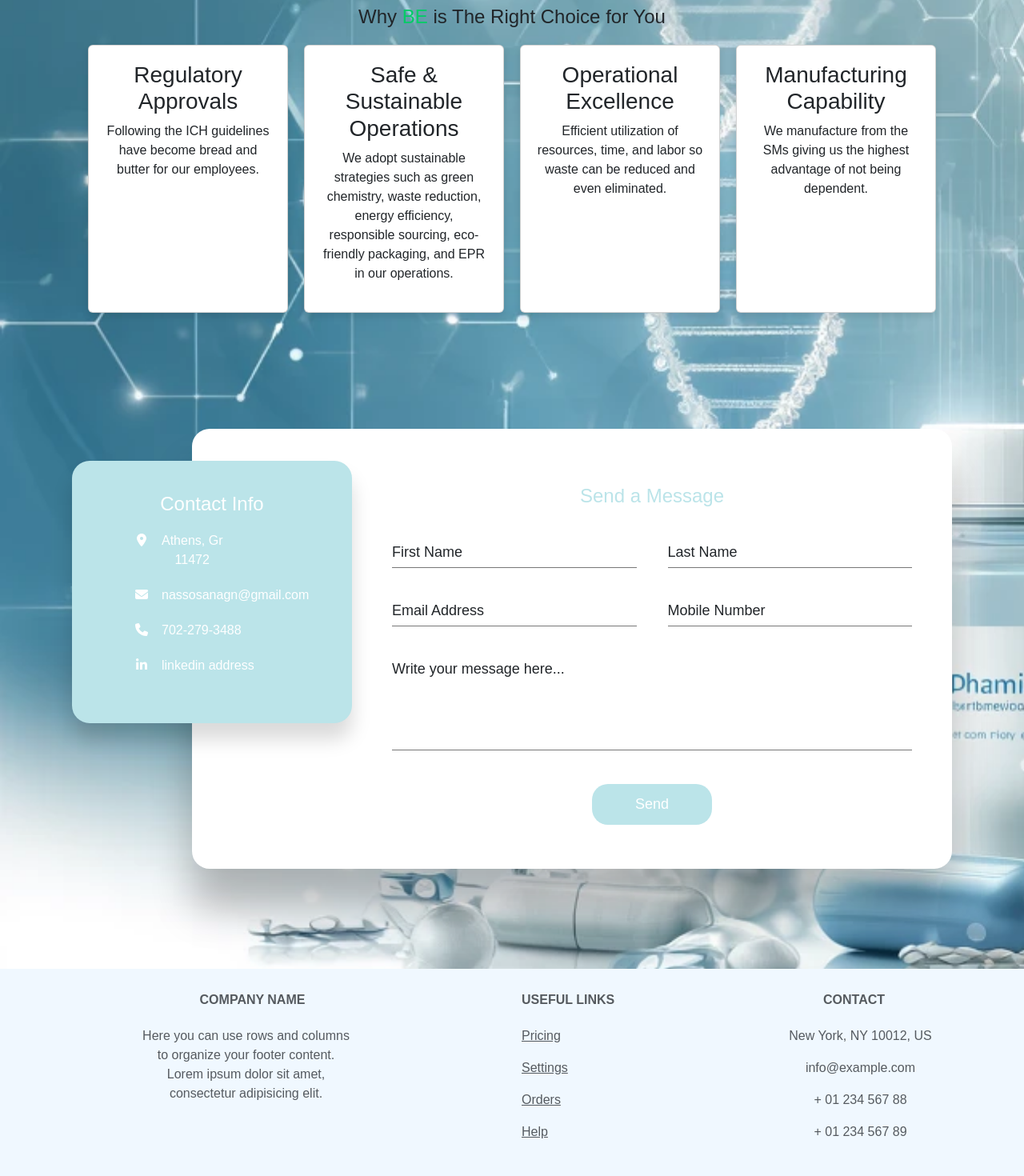
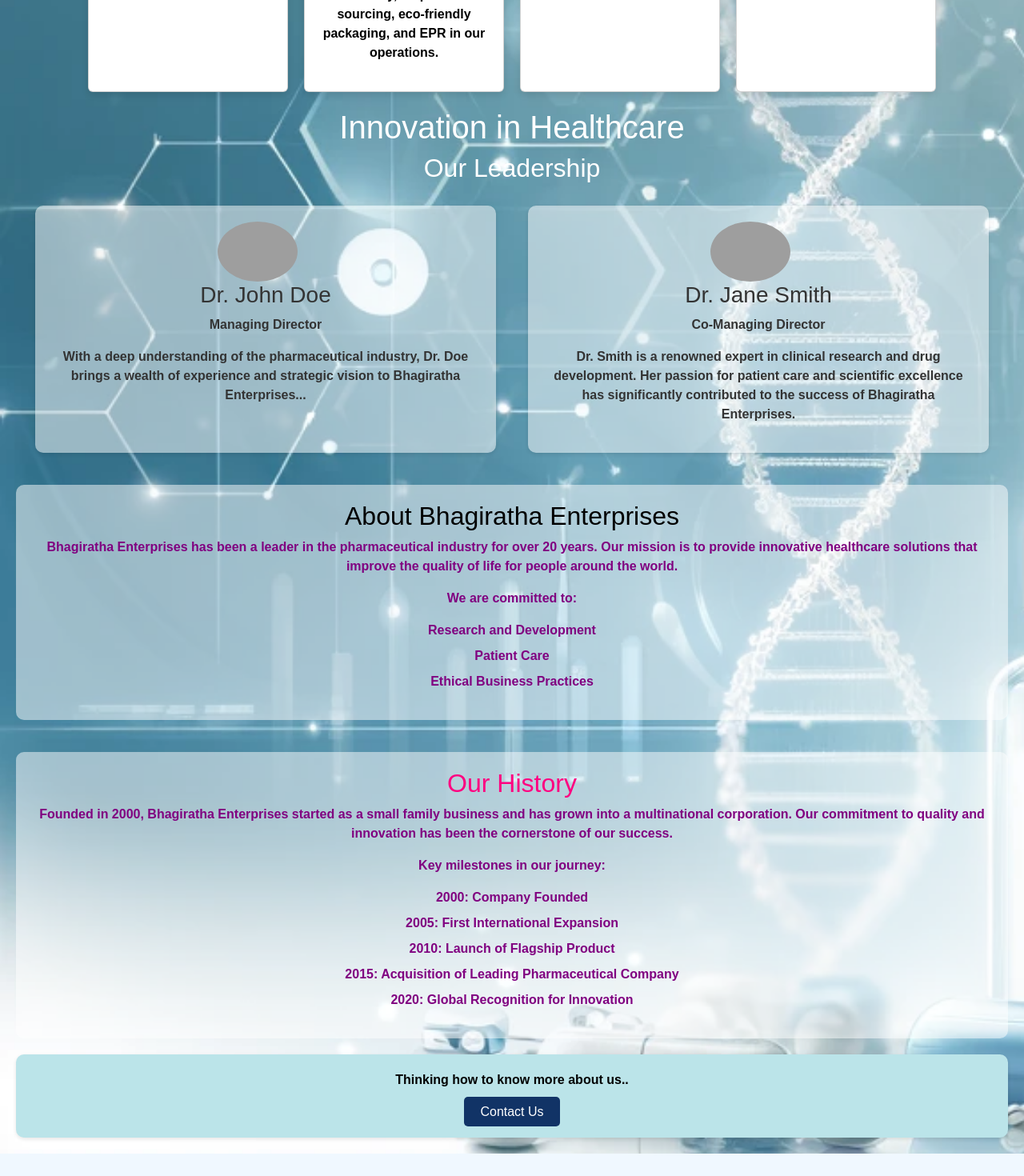
Before and after one commit to Naren1729/BE-Website, a React (Create React App) app: page / in a window 1280 px wide. Shown: the part 580-2050 px from the top of the page at 80% size. Built offline with nearby package versions, Linux system fonts and the light colour scheme; grey boxes are pictures that could not be loaded.

Commit message:
removed about us page and added them in home page

```diff
--- a/src/App.js
+++ b/src/App.js
@@ -9,6 +9,7 @@ import AboutUs from './Components/AboutUs';
 //import Footer from './Components/Footer';
 import Contactform from './Components/Contactform';
 
+
 function App() {
   return (
     <Router>
@@ -18,7 +19,6 @@ function App() {
           <div style={{ paddingTop: "40px" }}>
             <Routes>
               <Route path="/" element={<HomePage />} />
-              <Route path='/aboutus' element={<AboutUs/>} />
               <Route path="/products" element={<Products />} />
               <Route path="/user-form" element={<UserForm />} />
               <Route path="/contact" element={<Contactform />} />
--- a/src/Components/AboutUs.css
+++ b/src/Components/AboutUs.css
@@ -6,7 +6,17 @@
   display: flex;
   justify-content: space-between;
 }
-
+h2{
+  color: black;
+}
+p{
+  color: #800080;
+  font-weight: 600;
+}
+ul{
+  color: #800080;
+  font-weight: 600;
+}
 .leader-card {
   background-color: rgba(255, 255, 255, 0.5);
   /* 50% opacity */
--- a/src/Components/AboutUs.jsx
+++ b/src/Components/AboutUs.jsx
@@ -36,7 +36,7 @@ function AboutUs() {
 
       <section className="company-info">
         <div className="company-details">
-          <h2 style={{ color: 'cadetblue' }}>About Bhagiratha Enterprises</h2>
+          <h2 style={{ color: 'black' }}>About Bhagiratha Enterprises</h2>
           <p>Bhagiratha Enterprises has been a leader in the pharmaceutical industry for over 20 years. Our mission is to provide innovative healthcare solutions that improve the quality of life for people around the world.</p>
           <p>We are committed to:</p>
           <ul>
@@ -46,7 +46,7 @@ function AboutUs() {
           </ul>
         </div>
         <div className="company-history">
-          <h2 style={{ color: 'cadetblue' }}>Our History</h2>
+          <h2 style={{ color: '#FF0080' }}>Our History</h2>
           <p>Founded in 2000, Bhagiratha Enterprises started as a small family business and has grown into a multinational corporation. Our commitment to quality and innovation has been the cornerstone of our success.</p>
           <p>Key milestones in our journey:</p>
           <ul>
@@ -58,10 +58,6 @@ function AboutUs() {
           </ul>
         </div>
       </section>
-
-      <Contactform />
-
-      <Footer />
     </div>
   );
 }
--- a/src/Components/HomePage.css
+++ b/src/Components/HomePage.css
@@ -17,3 +17,38 @@
     color: aliceblue;
     margin-left: 40px;
 }
+
+.quote-section {
+    background-color: #F0F0F0; /* Light background color */
+    padding: 20px;
+  }
+
+  .quote-card {
+    background-color: #bbe4e9;
+    padding: 20px;
+    border-radius: 10px;
+    box-shadow: 0px 2px 5px rgba(0, 0, 0, 0.1);
+    text-align: center;
+    margin-bottom: 20px;
+    margin-left:20px;
+    margin-right:20px;
+  }
+
+  .quote-a {
+    font-size: 16px;
+    color: black; /* Dark text color */
+  }
+
+  .contact-button {
+    background-color: #113366; /* Main blue from logo */
+    color: white;
+    padding: 10px 20px;
+    border: none;
+    border-radius: 5px;
+    cursor: pointer;
+    text-decoration: none;
+  }
+
+  .contact-button:hover {
+    background-color: #00264d; /* Darker blue on hover */
+  }
--- a/src/Components/HomePage.jsx
+++ b/src/Components/HomePage.jsx
@@ -1,10 +1,10 @@
 import React from "react";
 import CarouselFade from "./Carousel";
 import Why from "./Why";
-import Contactform from "./Contactform";
-import Carousel1 from "./Carousel1";
 import Footer from "./Footer";
 import "./HomePage.css";
+import AboutUs from "./AboutUs";
+import {Link} from "react-router-dom";
 
 function HomePage() {
   return (
@@ -19,9 +19,14 @@ function HomePage() {
         "Dedicated to healing, inspired by science, driven by compassion."
       </h1>
       {/* <CarouselFade /> */}
-      <Carousel1 />
       <Why />
-      <Contactform />
+      <AboutUs/>
+      <div className="quote-card">
+        <p className="quote-a">Thinking how to know more about us..</p>
+        <Link to="/contact" className="contact-button">
+          Contact Us
+        </Link>
+      </div>
       <Footer />
     </div>
   );
--- a/src/Components/Navbar.jsx
+++ b/src/Components/Navbar.jsx
@@ -28,7 +28,6 @@ function NavBar() {
           {/* Nav Links aligned to the extreme right */}
           <Nav className="navbar-nav">
             <Nav.Link href="/">Home</Nav.Link>
-            <Nav.Link href="/aboutus">About Us</Nav.Link>
             <Nav.Link as={Link} to="/products">
               Products
             </Nav.Link>
--- a/src/Components/Why.css
+++ b/src/Components/Why.css
@@ -20,7 +20,9 @@
   justify-content: center;
   gap: 20px;
 }
-
+card-p{
+  color:black
+}
 .card {
   background-color: #f9f9f9;
   padding: 20px;
--- a/src/Components/Why.jsx
+++ b/src/Components/Why.jsx
@@ -1,19 +1,20 @@
 import React from "react";
 import "./Why.css"; // Create a separate CSS file or use inline styles
+import { color } from "three/webgpu";
 
 function Why() {
   return (
     <div className="app-container">
       <section className="why-choose-us">
-        <h2>
+        <h2 style={{color:'aliceblue'}}>
           Why <span className="highlight">BE</span> is The Right Choice for You
         </h2>
 
         <div className="cards-container">
           {/* Card 1: Expert Instructors */}
           <div className="card">
-            <h3>Regulatory Approvals</h3>
-            <p>
+            <h3 style={{color:'#113366'}}>Regulatory Approvals</h3>
+            <p style={{color:'black'}}>
               Following the ICH guidelines have become bread and butter for our
               employees.
             </p>
@@ -21,8 +22,8 @@ function Why() {
 
           {/* Card 2: Career-Boost Certify */}
           <div className="card">
-            <h3>Safe & Sustainable Operations</h3>
-            <p>
+            <h3 style={{color:'#FF0080'}}>Safe & Sustainable Operations</h3>
+            <p style={{color:'black'}}>
               We adopt sustainable strategies such as green chemistry, waste
               reduction, energy efficiency, responsible sourcing, eco-friendly
               packaging, and EPR in our operations.
@@ -31,8 +32,8 @@ function Why() {
 
           {/* Card 3: 100+ High Impact Courses */}
           <div className="card">
-            <h3>Operational Excellence</h3>
-            <p>
+            <h3 style={{color:'#008000'}}>Operational Excellence</h3>
+            <p style={{color:'black'}}>
               Efficient utilization of resources, time, and labor so waste can
               be reduced and even eliminated.
             </p>
@@ -40,8 +41,8 @@ function Why() {
 
           {/* Card 4: Flexible Learning Schedules */}
           <div className="card highlight-card">
-            <h3>Manufacturing Capability</h3>
-            <p>
+            <h3 style={{color:'#800080'}}>Manufacturing Capability</h3>
+            <p style={{color:'black'}}>
               We manufacture from the SMs giving us the highest advantage of not
               being dependent.
             </p>
```
